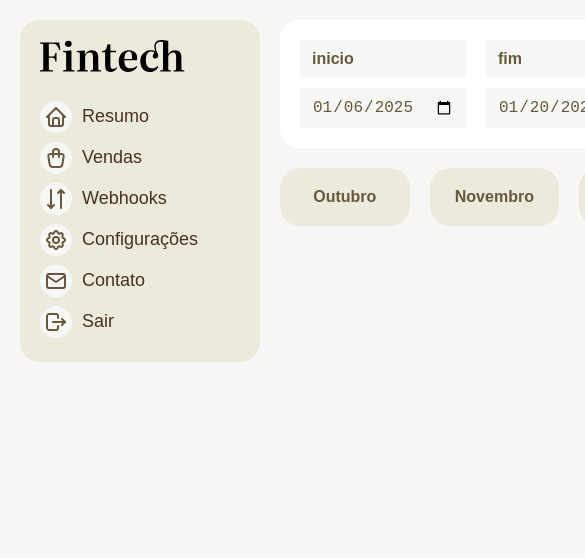
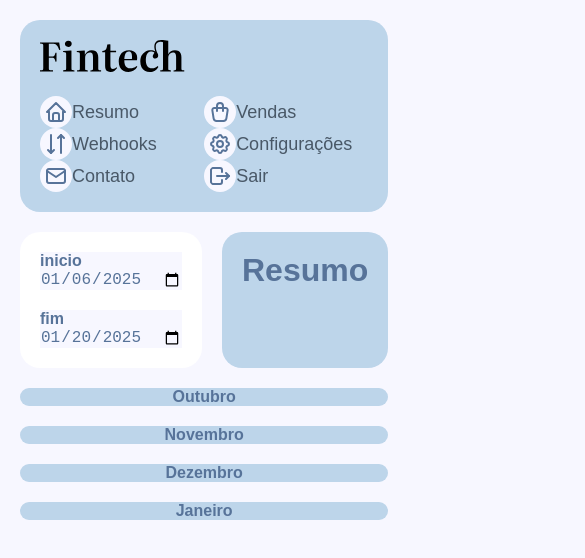
Before and after one commit to JhonatasMJ/Fintech, a React (Vite) app: page / in a window 390 px wide. Shown: the top 558 px of the page, 585 px wide, since content can reach past the window. Built offline with nearby package versions, Linux system fonts and the light colour scheme; no server answers.

Commit message:
finalizacao

```diff
--- a/package.json
+++ b/package.json
@@ -15,7 +15,8 @@
     "react": "^18.3.1",
     "react-dom": "^18.3.1",
     "react-router": "^7.1.3",
-    "react-router-dom": "^7.1.3"
+    "react-router-dom": "^7.1.3",
+    "recharts": "^2.15.1"
   },
   "devDependencies": {
     "@eslint/js": "^9.17.0",
--- /dev/null
+++ b/src/Components/GraficoVendas.tsx
@@ -0,0 +1,61 @@
+import { IVenda, VendaDia } from "../Types/Data";
+import {
+  Legend,
+  Line,
+  LineChart,
+  ResponsiveContainer,
+  Tooltip,
+  XAxis,
+  YAxis,
+} from "recharts";
+
+function transformData(data: IVenda[]): VendaDia[] {
+  const dias = data.reduce((acc: { [key: string]: VendaDia }, item) => {
+    const dia = item.data.split(" ")[0];
+    if (!acc[dia]) {
+      acc[dia] = {
+        data: dia,
+        pago: 0,
+        processando: 0,
+        falha: 0,
+      };
+    }
+    acc[dia][item.status] += item.preco;
+    return acc;
+  }, {});
+
+  return Object.values(dias). map((dia) => ({...dia, data: dia.data.substring(5)}));
+}
+
+const GraficoVendas = ({ data }: { data: IVenda[] }) => {
+  const transformedData = transformData(data);
+
+  return (
+    <div>
+      <ResponsiveContainer height={400} width="99%">
+        <LineChart data={transformedData}>
+          <XAxis dataKey="name" />
+          <YAxis />
+          <Tooltip />
+          <Legend />
+          <Line
+            type="monotone"
+            dataKey="pago"
+            stroke="#008000"
+            activeDot={{ r: 8 }}
+            strokeWidth={3}
+          />
+          <Line
+            type="monotone"
+            dataKey="processando"
+            stroke="#FBCB21"
+            strokeWidth={3}
+          />
+          <Line type="monotone" dataKey="falha" stroke="#B22222"   strokeWidth={3} />
+        </LineChart>
+      </ResponsiveContainer>
+    </div>
+  );
+};
+
+export default GraficoVendas;
--- a/src/Pages/Resumo.tsx
+++ b/src/Pages/Resumo.tsx
@@ -1,11 +1,18 @@
+
+import GraficoVendas from "../Components/GraficoVendas";
 
 import { useData } from "../Contexts/DataContext";
+
+
+
 
 const Resumo = () => {
   const { data } = useData();
 
   if (data === null) return null;
   return (
+    <>
+
     <section>
       <div className="resumo flex mb">
         <div className="box">
@@ -36,8 +43,11 @@ const Resumo = () => {
           </span>
         </div>
       </div>
-
+    <div className="box md">
+      <GraficoVendas data={data}/>
+    </div>
     </section>
+    </>
   );
 };
 
--- a/src/Pages/Venda.tsx
+++ b/src/Pages/Venda.tsx
@@ -1,6 +1,6 @@
 import Loading from '../Components/Loading';
 import useFetch from '../Hooks/useFetch';
-import { IVenda, VendaSemData } from '../Types/Data';
+import {  VendaSemData } from '../Types/Data';
 import { useParams } from 'react-router-dom';
 
 const Venda = () => {
--- a/src/Style.css
+++ b/src/Style.css
@@ -1,12 +1,13 @@
 html {
-    --color-1: #463220;
-    --color-2: #66593c;
-    --color-3: #eceadd;
-    --color-4: #f7f8f5;
-    --color-5 : #fff;
+    --color-1: #495867;
+    --color-2: #577399;
+    --color-3: #BDD5EA;
+    --color-4: #F7F7FF;
+    --color-5: #FFFFFF;
     --gap-s: 0.625rem;
-    --gap: 1.25rem
+    --gap: 1.25rem;
 }
+
 
 
 .preloader-container {
@@ -148,6 +149,7 @@ ul {
     text-decoration: none;
     color: var(--color-1);
     padding: var(--gap-s) 0px;
+    margin: .25rem 0px;
 }
 
 .icon {
@@ -208,3 +210,51 @@ ul {
         transform: rotate(360deg);
     }
  }
+
+ /* Responsividade */
+
+ @media (max-width: 1000px)  {
+    .resumo  {
+        flex-direction: column;
+    }
+
+    .datarange {
+        grid-template-columns: 1fr;
+    }
+
+    .datarange *:last-child {
+        grid-row: 1;
+    }
+ }
+
+
+ @media (max-width: 700px) {
+    html {
+        --gap-s: 0.5rem
+        --gap: 0.75rem
+    }
+
+    .container {
+        grid-template-columns: 1fr;
+    }
+
+    .flex {
+        flex-direction: column;
+    }
+
+    .sidenav ul {
+        display: grid;
+        grid-template-columns: 1fr 1fr;
+    }
+
+    .sidenav li a {
+        font-family: .875rem;
+    }
+    .venda {
+        grid-template-columns: 1fr;
+    }
+
+    .venda div:last-child {
+        justify-self: start;
+    }
+ }
```
Also changed, not shown: src/Types/Data.ts (+8 -0 lines), 1 other file (tests, documents, lock files or other folders).
